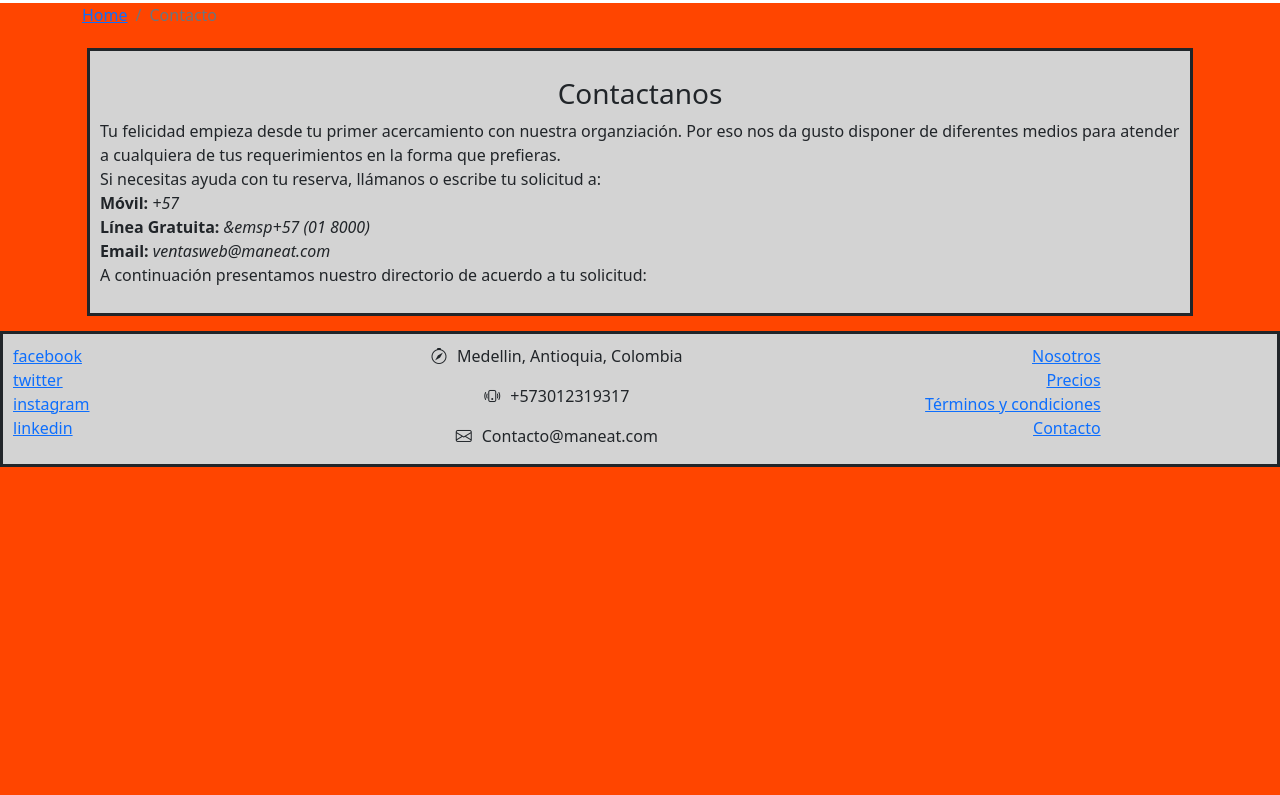
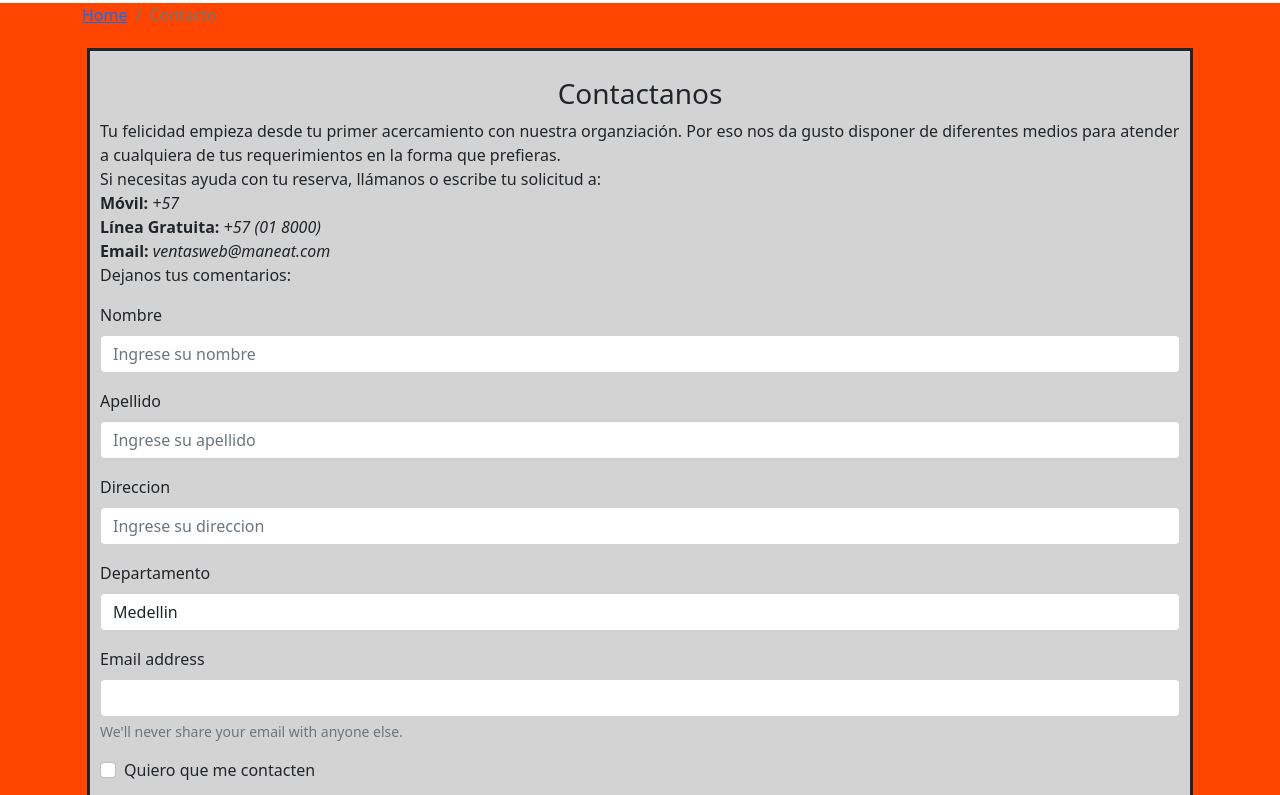
Before and after one commit to Karl464/Guia_de_hoteles, a website: page contacto.html in a window 1280 px wide. Shown: the part 153-948 px from the top of the page. Before the commit the page ends 800 px from the top, so only its background shows below. Drawn offline with nearby package versions, Linux system fonts and the light colour scheme.

Commit message:
Actualizacion de formulario

```diff
--- a/contacto.html
+++ b/contacto.html
@@ -11,8 +11,8 @@
  -->
 
   <link rel="stylesheet" href="node_modules/bootstrap/dist/css/bootstrap.min.css">
- <link rel="stylesheet" href="node_modules/bootstrap-icons/font/bootstrap-icons.css" >
- <link rel="stylesheet" href="css/main.css" >
+  <link rel="stylesheet" href="node_modules/bootstrap-icons/font/bootstrap-icons.css">
+  <link rel="stylesheet" href="css/main.css">
 
   <title>Guia de hoteles Maneat</title>
 </head>
@@ -56,7 +56,7 @@
         <li class="breadcrumb-item active" aria-current="page">Contacto</li>
       </ol>
     </nav>
-    <span>
+
     <div class="d-flex flex-wrap flex-row">
       <!-- "row"> -->
       <div class="contenido col-sm-4">
@@ -68,12 +68,57 @@
 
           Si necesitas ayuda con tu reserva, llámanos o escribe tu solicitud a:<br>
 
-              </span><b>Móvil:</b> <i>+57 </i><br>
-              <b>Línea Gratuita:</b> <i>&emsp+57    (01 8000)</i><br>
+          <b>Móvil:</b> <i>+57 </i><br>
+          <b>Línea Gratuita:</b> <i>+57 (01 8000)</i><br>
           <b>Email:</b> <i>ventasweb@maneat.com</i><br>
 
-            A continuación presentamos nuestro directorio de acuerdo a tu solicitud:
+          Dejanos tus comentarios:
         </p>
+
+        <form>
+
+          <div class="mb-3">
+            <label for="ContactFirstName" class="form-label">Nombre</label>
+            <input type="text" class="form-control" id="ContactFirstName" placeholder="Ingrese su nombre">
+          </div>
+          <div class="mb-3">
+            <label for="ContactLastName" class="form-label">Apellido</label>
+            <input type="text" class="form-control" id="ContactLastName" placeholder="Ingrese su apellido">
+          </div>
+          <div class="mb-3">
+            <label for="ContactAddress" class="form-label">Direccion</label>
+            <input type="text" class="form-control" id="ContactAddress" placeholder="Ingrese su direccion">
+          </div>
+          <div class="mb-3">
+            <label for="ContactProvince" class="form-label">Departamento</label>
+            <select id="ContactProvince" class="form-control">
+              <option selected>Medellin</option>
+              <option>Bogota</option>
+              <option>Cali</option>
+              <option>Barranquilla</option>
+              </select>
+          </div>
+          <div class="mb-3">
+            <label for="ContactEmail" class="form-label">Email address</label>
+            <input type="email" class="form-control" id="ContactEmail" aria-describedby="emailHelp">
+            <div id="emailHelp" class="form-text">We'll never share your email with anyone else.</div>
+          </div>
+          <!--
+          <div class="mb-3">
+            <label for="ContacPassword" class="form-label">Password</label>
+            <input type="password" class="form-control" id="ContacPassword">
+          </div>
+          -->
+          <div class="mb-3 form-check">
+            <input type="checkbox" class="form-check-input" id="exampleCheck1">
+            <label class="form-check-label" for="exampleCheck1">Quiero que me contacten</label>
+          </div>
+          <div class="mb-3">
+            <label for="ContactComments" class="form-label">Comentarios</label>
+            <textarea class="form-control" id="ContactComments" rows="10"></textarea>
+          </div>
+          <button type="submit" class="btn btn-primary">Submit</button>
+        </form>
       </div>
     </div>
     </span>
@@ -89,7 +134,7 @@
       </div>
       <div>
         <address>
-          <p><i class="bi bi-compass footer-address-icon" ></i>Medellin, Antioquia, Colombia</p>
+          <p><i class="bi bi-compass footer-address-icon"></i>Medellin, Antioquia, Colombia</p>
           <p><i class="bi bi-phone-vibrate footer-address-icon"></i>+573012319317</p>
           <p><i class="bi bi-envelope footer-address-icon"></i>Contacto@maneat.com</p>
         </address>
```
Lines whose indentation alone changed are shown as unchanged.
